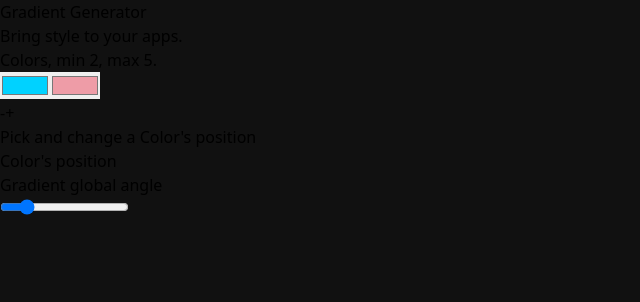
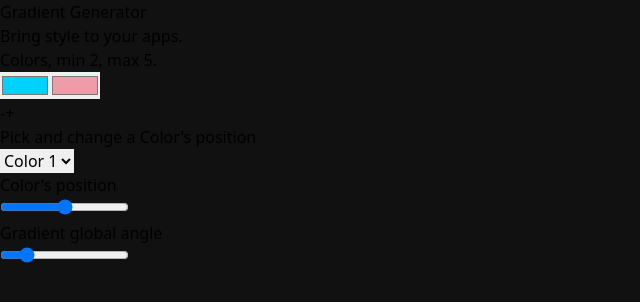
Before and after one commit to newdev-creator/react-gradient, a React (Vite) app: page / in a window 1280 px wide. Shown: the top 302 px of the page, without its empty margins (0-640 px from the left). Built offline with nearby package versions, Linux system fonts and the light colour scheme.

Commit message:
FEAT: select color and change position

```diff
--- a/src/App.jsx
+++ b/src/App.jsx
@@ -3,10 +3,11 @@
 import ColorInput from "./components/inputs/ColorInput";
 import AddRemoveColor from "./components/AddRemoveColor";
 import RangeAngle from "./components/inputs/RangeAngle";
+import SelectColor from "./components/inputs/SelectColor";
+import RangeColorPosition from "./components/inputs/RangeColorPosition";
 
 function App() {
   const gradientValues = useSelector((state) => state.gradient);
-  console.log(gradientValues);
 
   return (
     <div className="relative text-slate-100 max-w-4xl mx-auto mt-20 p-4 border border-slate-400 flex">
@@ -26,10 +27,10 @@
         </div>
 
         <p>Pick and change a Color's position</p>
-        {/* SelectColor */}
+        <SelectColor />
 
         <p>Color's position</p>
-        {/* RangeColor */}
+        <RangeColorPosition />
 
         <p>Gradient global angle</p>
         <RangeAngle />
--- /dev/null
+++ b/src/components/inputs/RangeColorPosition.jsx
@@ -0,0 +1,21 @@
+import React from "react";
+import { useDispatch, useSelector } from "react-redux";
+import gradient, { updateColorPosition } from "../../features/gradient";
+
+export default function RangeColorPosition() {
+  const dispatch = useDispatch();
+  const gradientValues = useSelector((state) => state.gradient);
+
+  const selectedColorPosition = gradientValues.colors.find(
+    (obj) => obj.id === gradient.pickColorID
+  );
+
+  return (
+    <input
+      value={selectedColorPosition}
+      onChange={(e) => dispatch(updateColorPosition(e.target.value))}
+      className="w-full h-1 mb-10 bg-gray-200 rounded-lg cursor-pointer"
+      type="range"
+    />
+  );
+}
--- /dev/null
+++ b/src/components/inputs/SelectColor.jsx
@@ -0,0 +1,25 @@
+import React from "react";
+import { useSelector, useDispatch } from "react-redux";
+import { pickColor } from "../../features/gradient";
+
+export default function SelectColor() {
+  const dispatch = useDispatch();
+  const gradientValues = useSelector((state) => state.gradient);
+
+  return (
+    <div className="mb-5">
+      <select
+        onChange={(e) => {
+          dispatch(pickColor(Number(e.target.value)));
+        }}
+        className="bg-gray-500 cursor-pointer py-1 px-2 mb-1 mt-2 border border-gray-700 outline-none focus:border-gray-500"
+      >
+        {gradientValues.colors.map((color, index) => (
+          <option key={color.id} value={color.id}>
+            Color {color.id}
+          </option>
+        ))}
+      </select>
+    </div>
+  );
+}
--- a/src/features/gradient.js
+++ b/src/features/gradient.js
@@ -55,7 +55,9 @@
       state.colors.push({
         id: state.colors[state.colors.length - 1].id + 1,
         value: "#111111",
-        position: 50,
+        position:
+          state.colors[state.colors.length - 1].position +
+          0.1 * state.colors[state.colors.length - 1].position,
       });
     },
 
@@ -67,9 +69,24 @@
     updateAngle: (state, action) => {
       state.angle = action.payload;
     },
+
+    pickColor: (state, action) => {
+      state.pickColorID = action.payload;
+    },
+
+    updateColorPosition: (state, action) => {
+      state.colors.find((color) => color.id === state.pickColorID).position =
+        action.payload;
+    },
   },
 });
 
-export const { updateColorValue, addColor, removeColor, updateAngle } =
-  gradientSlice.actions;
+export const {
+  updateColorValue,
+  addColor,
+  removeColor,
+  updateAngle,
+  pickColor,
+  updateColorPosition,
+} = gradientSlice.actions;
 export default gradientSlice.reducer;
```
